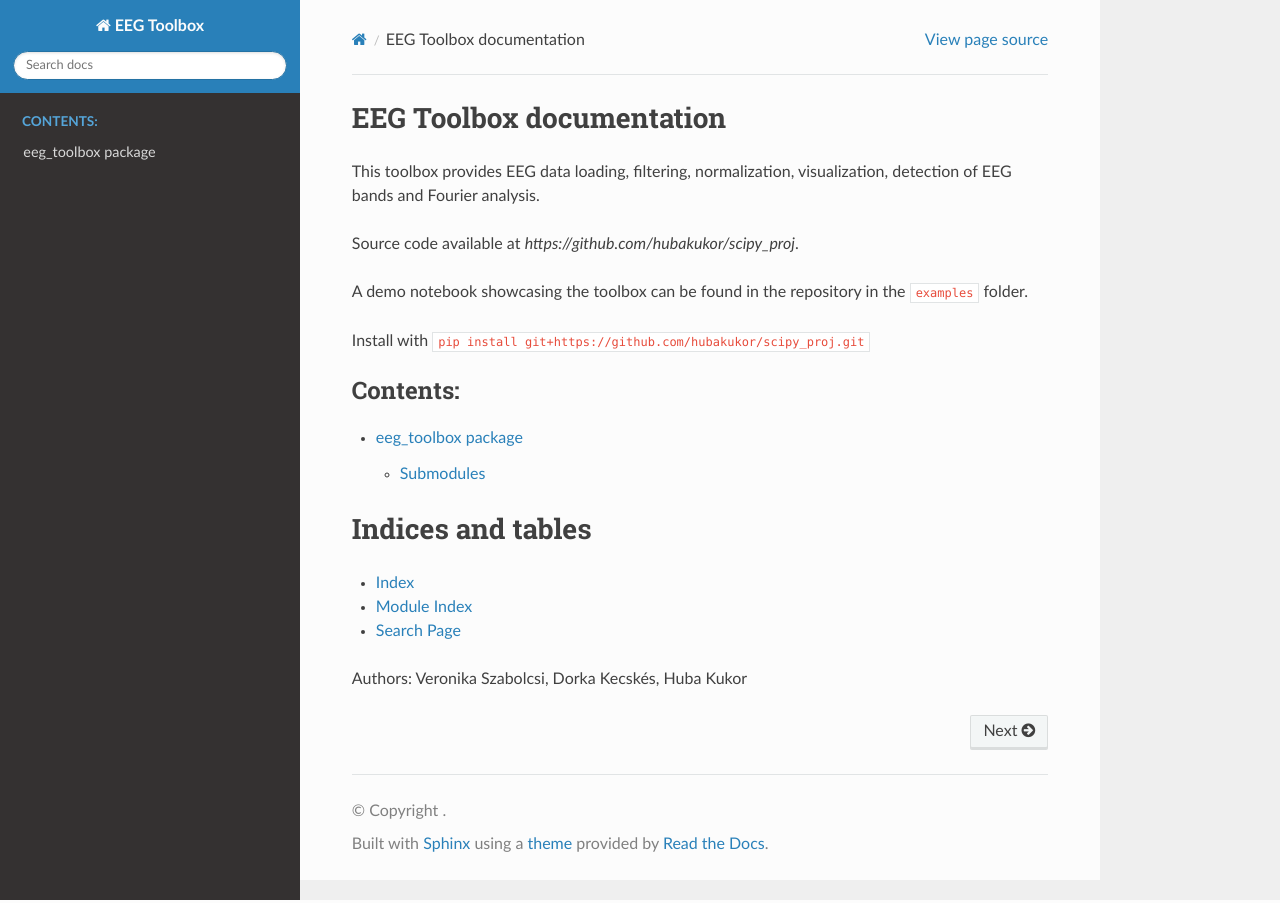
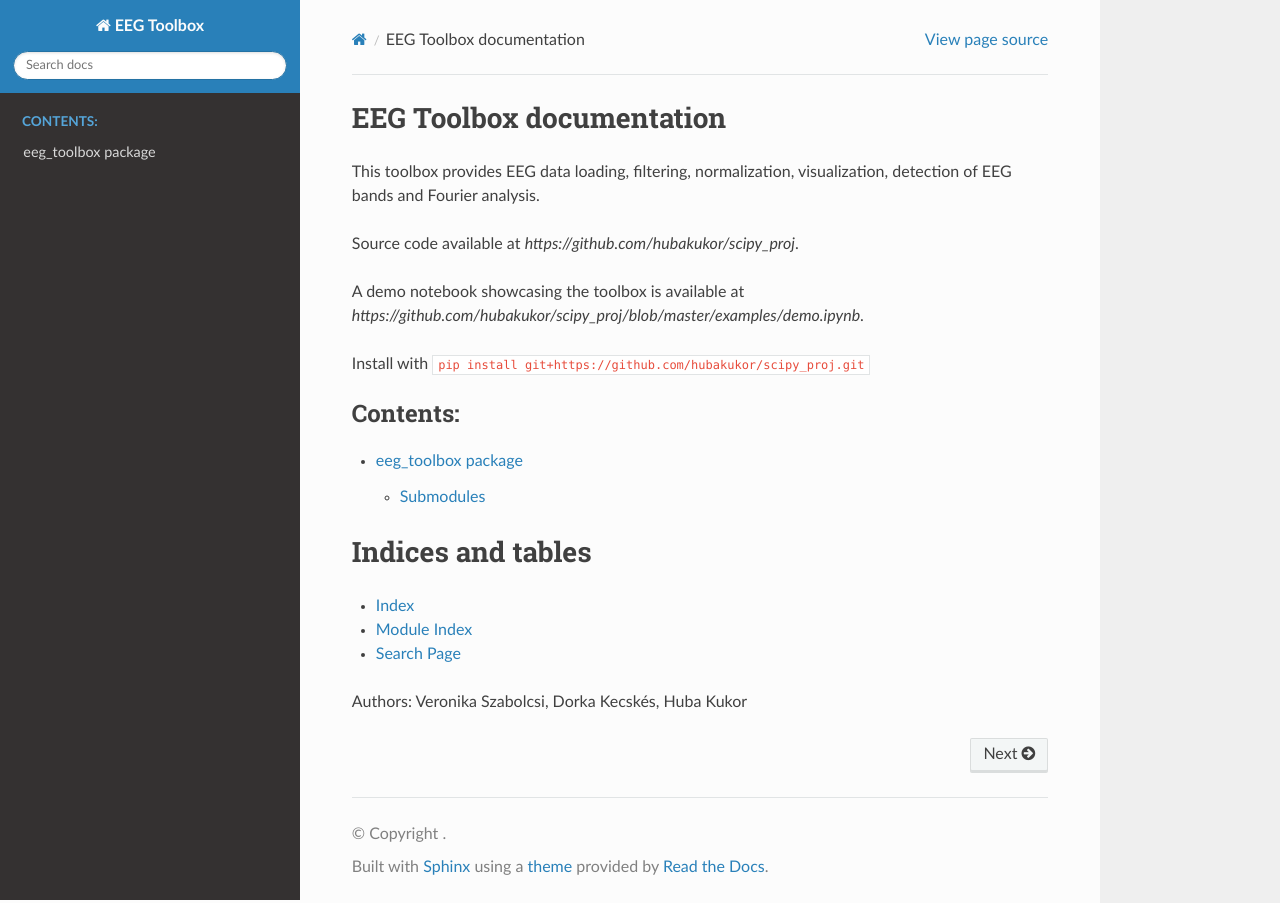
Before and after one commit to hubakukor/scipy_proj, a Sphinx documentation site: the page built from docs/source/index.rst, in a window 1280 px wide. Built offline with Sphinx 7.4.7 and the Read the Docs theme 3.1.0, drawn with Linux system fonts in a browser that asks for light colours.

Commit message:
readthedocs

```diff
--- a/docs/source/index.rst
+++ b/docs/source/index.rst
@@ -11,7 +11,7 @@ visualization, detection of EEG bands and Fourier analysis.
 
 Source code available at `https://github.com/hubakukor/scipy_proj`.
 
-A demo notebook showcasing the toolbox can be found in the repository in the ``examples`` folder.
+A demo notebook showcasing the toolbox is available at `https://github.com/hubakukor/scipy_proj/blob/master/examples/demo.ipynb`.
 
 Install with ``pip install git+https://github.com/hubakukor/scipy_proj.git``
 
--- a/setup.py
+++ b/setup.py
@@ -17,4 +17,7 @@ setup(
         'matplotlib'
     ],
     python_requires='>=3.10',
+classifiers=[
+        'Programming Language :: Python :: 3',
+        ],
 )
```
Also changed, not shown: 1 other file.
